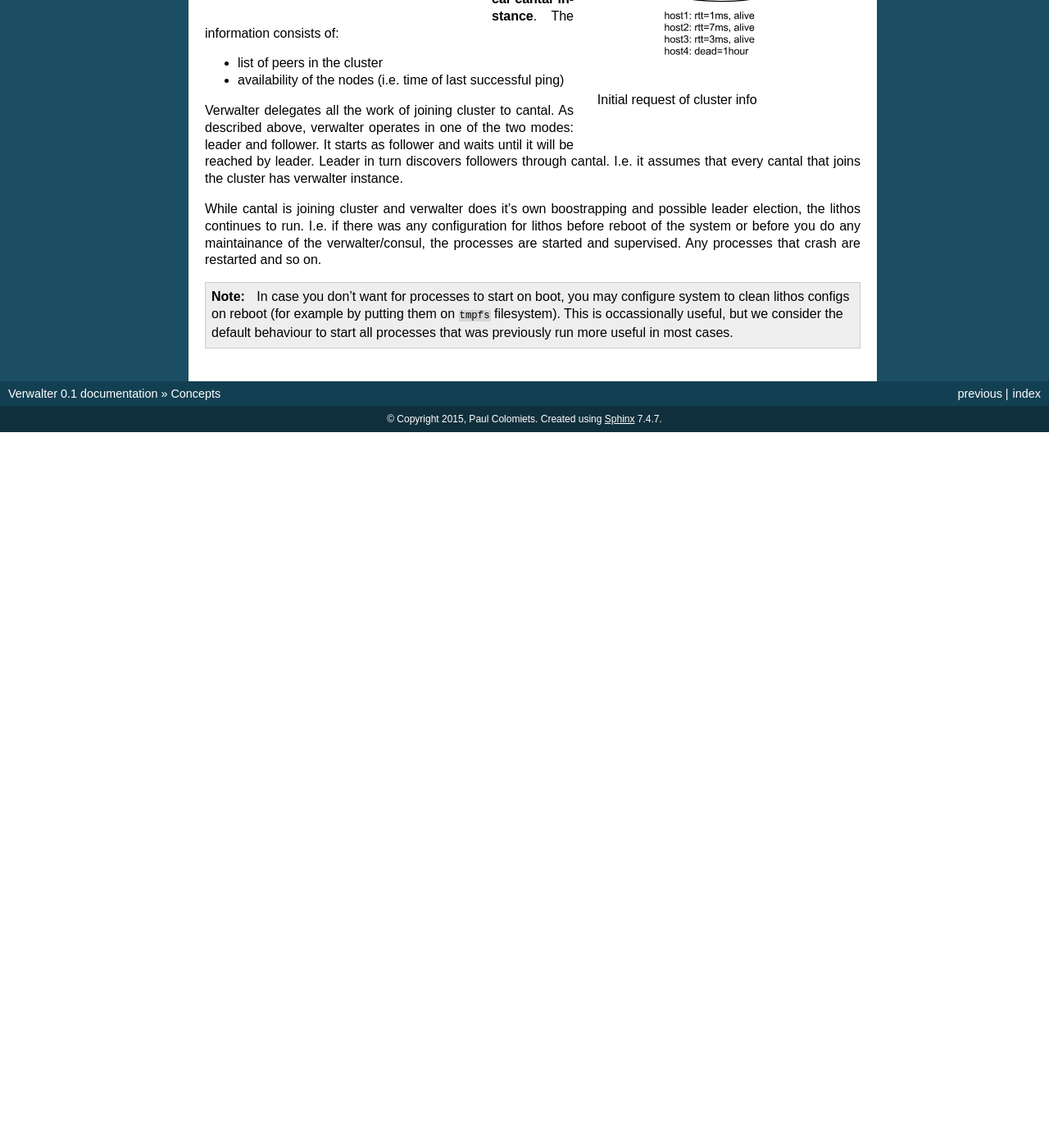
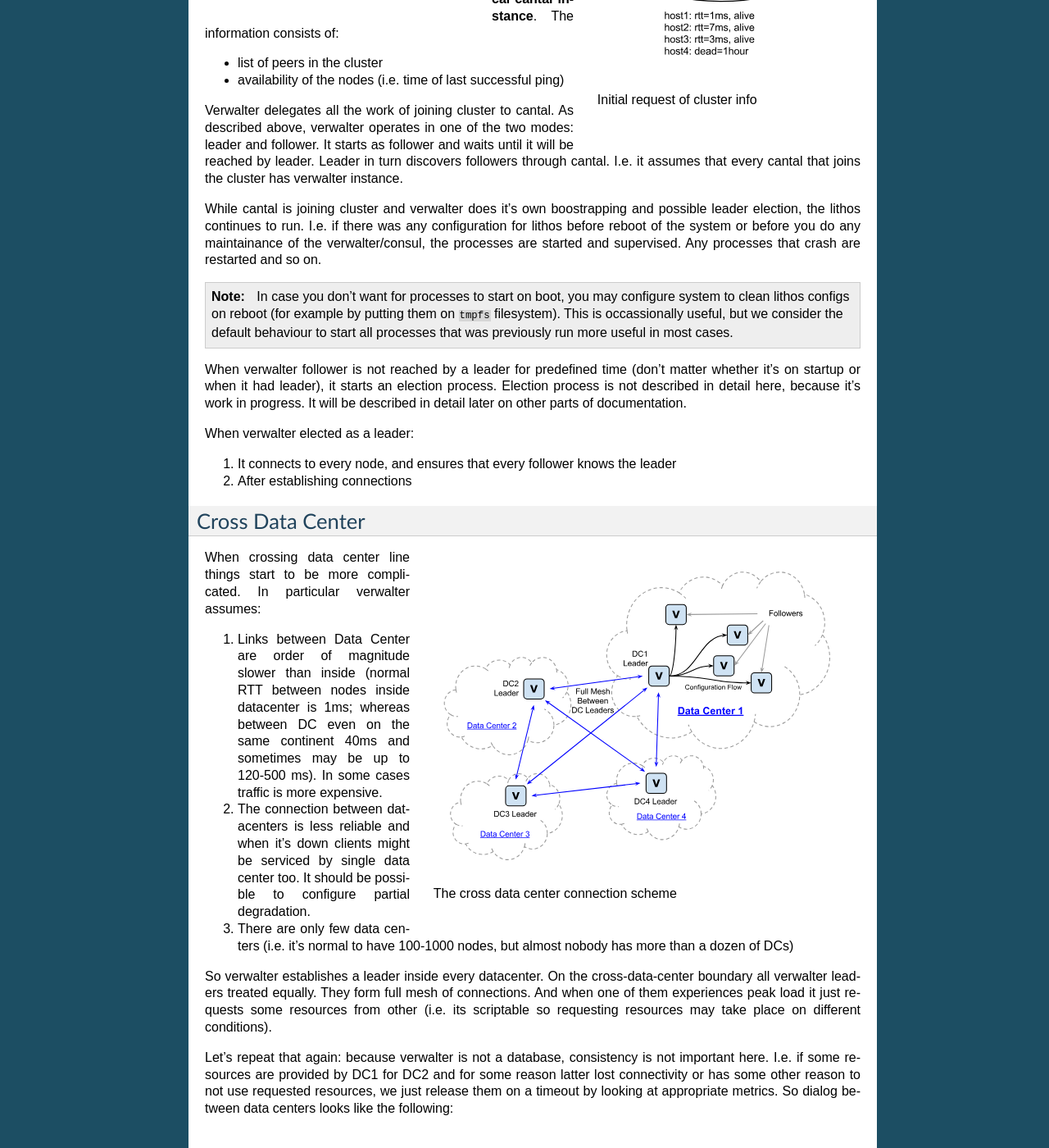
Before and after one commit to tailhook/verwalter, a Sphinx documentation site: the page built from doc/concepts.rst, in a window 1280 px wide and 1400 px high, scrolled down 2980 px. Shown: the whole window at 82% size. Built offline with Sphinx 7.4.7, drawn with Linux system fonts in a browser that asks for light colours; before the commit the page ends 3507 px from its top, so only the background shows below that.

Commit message:
Some docs on cross-data-center processing

```diff
--- a/doc/concepts.rst
+++ b/doc/concepts.rst
@@ -203,6 +203,59 @@ Any processes that crash are restarted and so on.
    the default behaviour to start all processes that was previously run more
    useful in most cases.
 
+When verwalter follower is not reached by a leader for predefined time (don't
+matter whether it's on startup or when it had leader), it starts an election
+process. Election process is not described in detail here, because it's work
+in progress. It will be described in detail later on other parts of
+documentation.
+
+When verwalter elected as a leader:
+
+1. It connects to every node, and ensures that every follower knows the leader
+2. After establishing connections
+
+
+Cross Data Center
+=================
+
+.. figure:: pic/cross-data-center.svg
+   :width: 500px
+   :figwidth: 510px
+   :align: right
+   :alt: a leader per data center is elected and full mesh of connections
+    between leaders
+
+   The cross data center connection scheme
+
+
+When crossing data center line things start to be more complicated. In
+particular verwalter assumes:
+
+1. Links between Data Center are order of magnitude slower than inside
+   (normal RTT between nodes inside datacenter is 1ms; whereas between DC even
+   on the same continent 40ms and sometimes may be up to 120-500 ms). In some
+   cases traffic is more expensive.
+2. The connection between datacenters is less reliable and when it's down
+   clients might be serviced by single data center too. It should be possible
+   to configure partial degradation.
+3. There are only few data centers (i.e. it's normal to have 100-1000 nodes,
+   but almost nobody has more than a dozen of DCs)
+
+So verwalter establishes a leader inside every datacenter. On the
+cross-data-center boundary all verwalter leaders treated equally. They form
+full mesh of connections. And when one of them experiences peak load it just
+requests some resources from other (i.e. its scriptable so requesting resources
+may take place on different conditions).
+
+Let's repeat that again: because verwalter is not a database, consistency is
+not important here. I.e. if some resources are provided by DC1 for DC2 and for
+some reason latter lost connectivity or has some other reason to not use
+requested resources, we just release them on a timeout by looking at
+appropriate metrics. So dialog between data centers looks like the following:
+
+.. image:: pic/cross-dc-dialog.svg
+   :alt: a dialog between DC1 and DC2 where DC1 requests resources from DC2
+   :width: 800px
 
 .. _lithos: http://github.com/tailhook/lithos
 .. _cantal: http://cantal.readthedocs.org
```
Also changed, not shown: doc/pic/cross-data-center.svg (added), doc/pic/cross-dc-dialog.svg (added).
